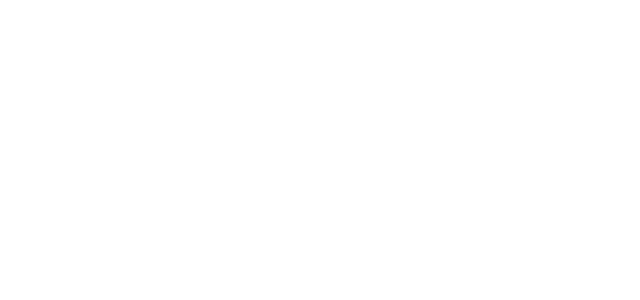
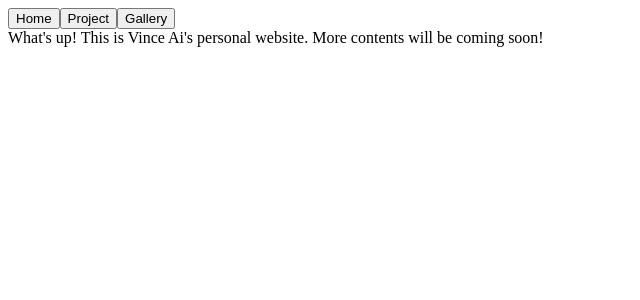
Before and after one commit to Vince-Ai/vince-ai.github.io, a React (Create React App) app: page / in a window 1280 px wide. Shown: the top 300 px of the page, without its empty margins (0-640 px from the left). Built offline with nearby package versions, Linux system fonts and the light colour scheme.

Commit message:
Vanilla Navbar

```diff
--- a/src/App.js
+++ b/src/App.js
@@ -1,9 +1,13 @@
 import React from 'react';
+import NavBar from './Components/navbar';
 
 function App() {
   return (
     <div className="App">
-
+      <NavBar />
+      <div>
+        What's up! This is Vince Ai's personal website. More contents will be coming soon!
+      </div>
    </div>
   );
 }
--- a/src/Components/navbar.js
+++ b/src/Components/navbar.js
@@ -0,0 +1,18 @@
+import React from 'react'
+
+function NavBarItem(props) {
+    return (
+        <button>{props.name}</button>
+    )
+}
+
+
+export default function NavBar() {
+    return (
+        <div>
+            <NavBarItem name="Home" />
+            <NavBarItem name="Project" />
+            <NavBarItem name="Gallery" />
+        </div>
+    )
+}
```
Also changed, not shown: src/Components/navbar.css (added).
